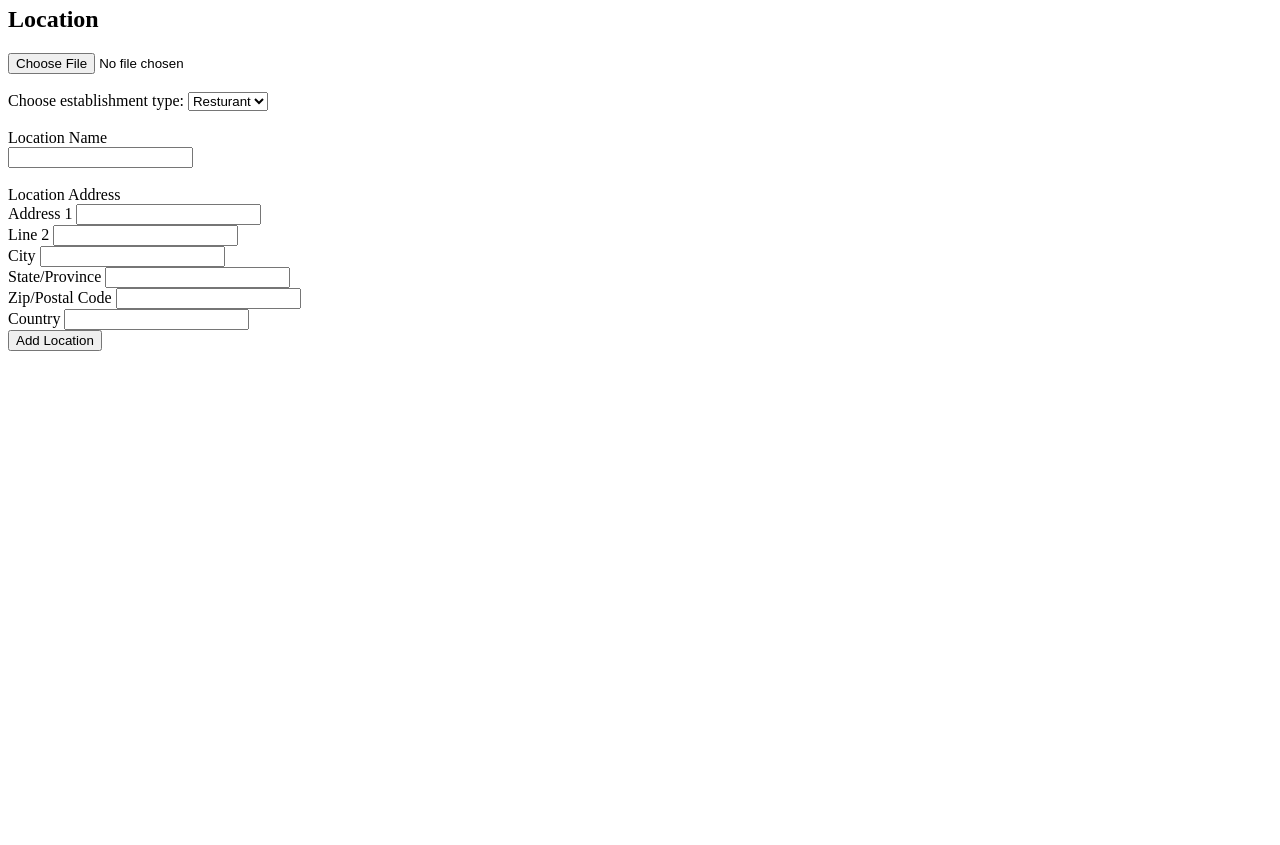
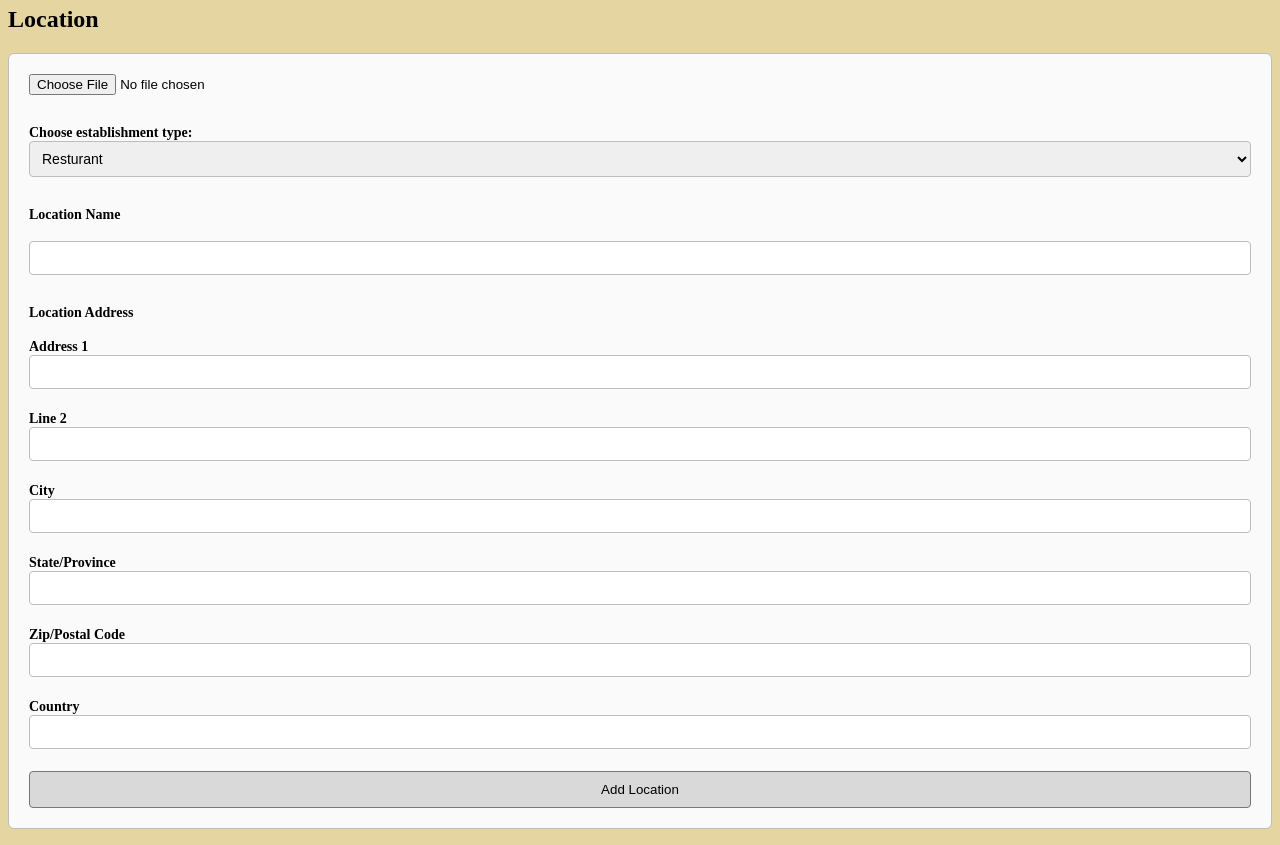
Before and after one commit to m10fifa15-beep/CMPSC_390_01, a website: page sprint2/addLocation.html in a window 1280 px wide. Shown: the part 60-905 px from the top of the page. Before the commit the page ends 800 px from the top, so only its background shows below. Drawn offline with Linux system fonts and the light colour scheme.

Commit message:
added style sheet

```diff
--- a/sprint2/addLocation.html
+++ b/sprint2/addLocation.html
@@ -1,8 +1,11 @@
 <html>
-  <body>
+  <body style="background-color:#e5d6a1">
 
     <head>
     <title>Add Location</title>
+
+    <link rel="stylesheet" href="style.css" >
+
     </head>
 
 
--- /dev/null
+++ b/sprint2/style.css
@@ -0,0 +1,63 @@
+form {
+
+    background: #fafafa;
+    border: 1px solid #bdbdbd;
+    padding: 20px;
+    border-radius: 6px;
+  }
+
+
+  label {
+    font-weight: 600;
+    font-size: 14px;
+    display: block;
+  }
+
+
+  input[type="text"],
+  select {
+    width: 100%;
+    padding: 8px;
+    border: 1px solid #bdbdbd;
+    border-radius: 4px;
+    margin-bottom: 12px;
+    font-size: 14px;
+  }
+
+
+  input[type="file"] {
+    margin-bottom: 12px;
+  }
+
+
+  .wrapper {
+    margin-bottom: 10px;
+  }
+
+
+  .error {
+    font-size: 12px;
+    color: red;
+    margin-top: 2px;
+  }
+
+
+  #LocationResult {
+    margin-top: 15px;
+    font-weight: 600;
+  }
+
+
+  button[type="submit"] {
+    padding: 10px 16px;
+    border: 1px solid #777;
+    background: #d9d9d9;
+    cursor: pointer;
+    border-radius: 4px;
+    width: 100%;
+  }
+
+
+  button[type="submit"]:hover {
+    background: #cfcfcf;
+  }
```
Also changed, not shown: 1 other file.
